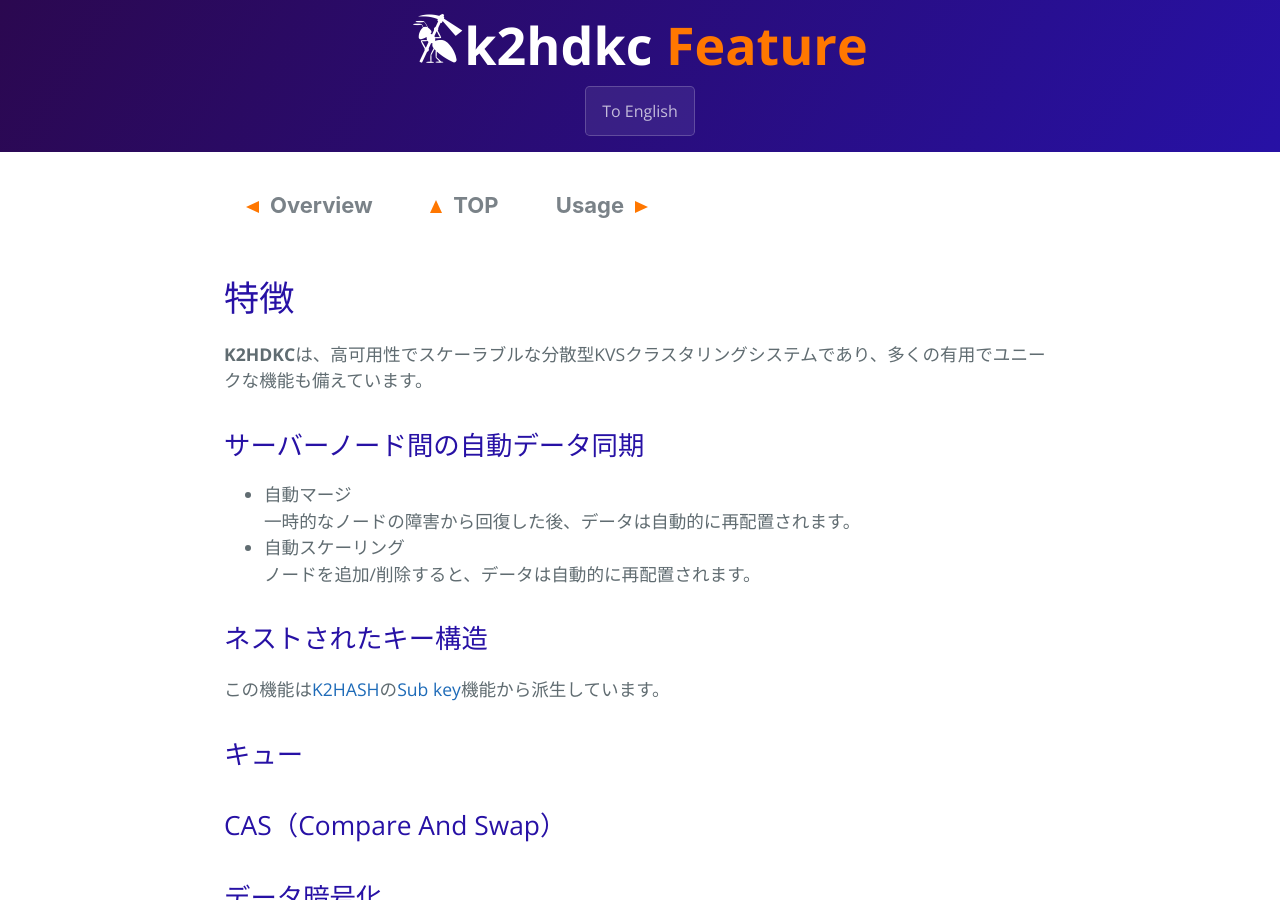
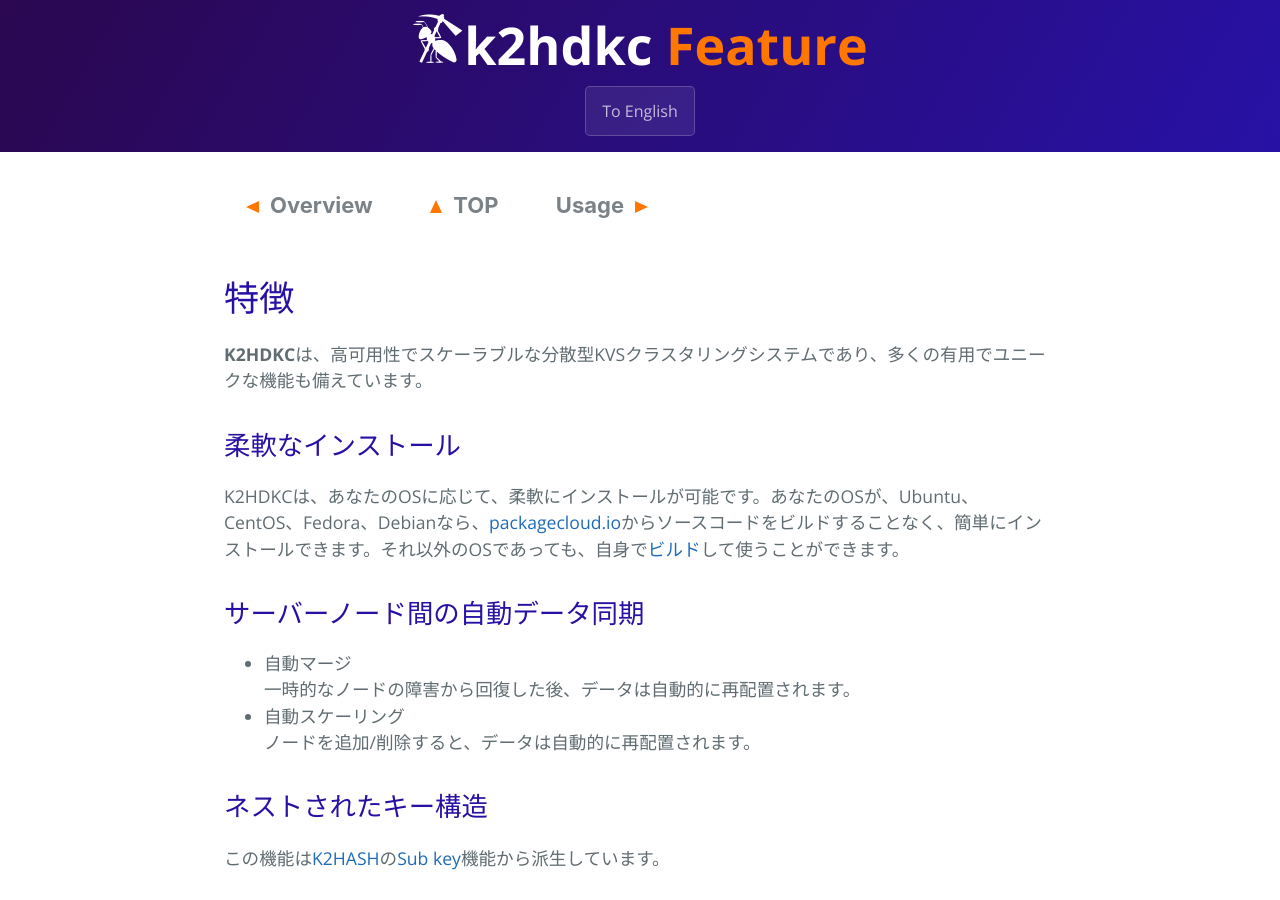
Before and after one commit to yahoojapan/k2hdkc, a Jekyll site: the page built from featureja.md, in a window 1280 px wide and 900 px high. Built offline with Jekyll 4.4.1, drawn with Linux system fonts in a browser that asks for light colours.

Commit message:
Adds a feature description on Supported OS

```diff
--- a/featureja.md
+++ b/featureja.md
@@ -15,6 +15,9 @@
 
 # 特徴
 **K2HDKC**は、高可用性でスケーラブルな分散型KVSクラスタリングシステムであり、多くの有用でユニークな機能も備えています。
+
+## 柔軟なインストール
+K2HDKCは、あなたのOSに応じて、柔軟にインストールが可能です。あなたのOSが、Ubuntu、CentOS、Fedora、Debianなら、[packagecloud.io](https://packagecloud.io/antpickax/stable)からソースコードをビルドすることなく、簡単にインストールできます。それ以外のOSであっても、自身で[ビルド](https://k2hdkc.antpick.ax/buildja.html)して使うことができます。
 
 ## サーバーノード間の自動データ同期
 - 自動マージ
```
Also changed, not shown: feature.md (+3 -0 lines).
